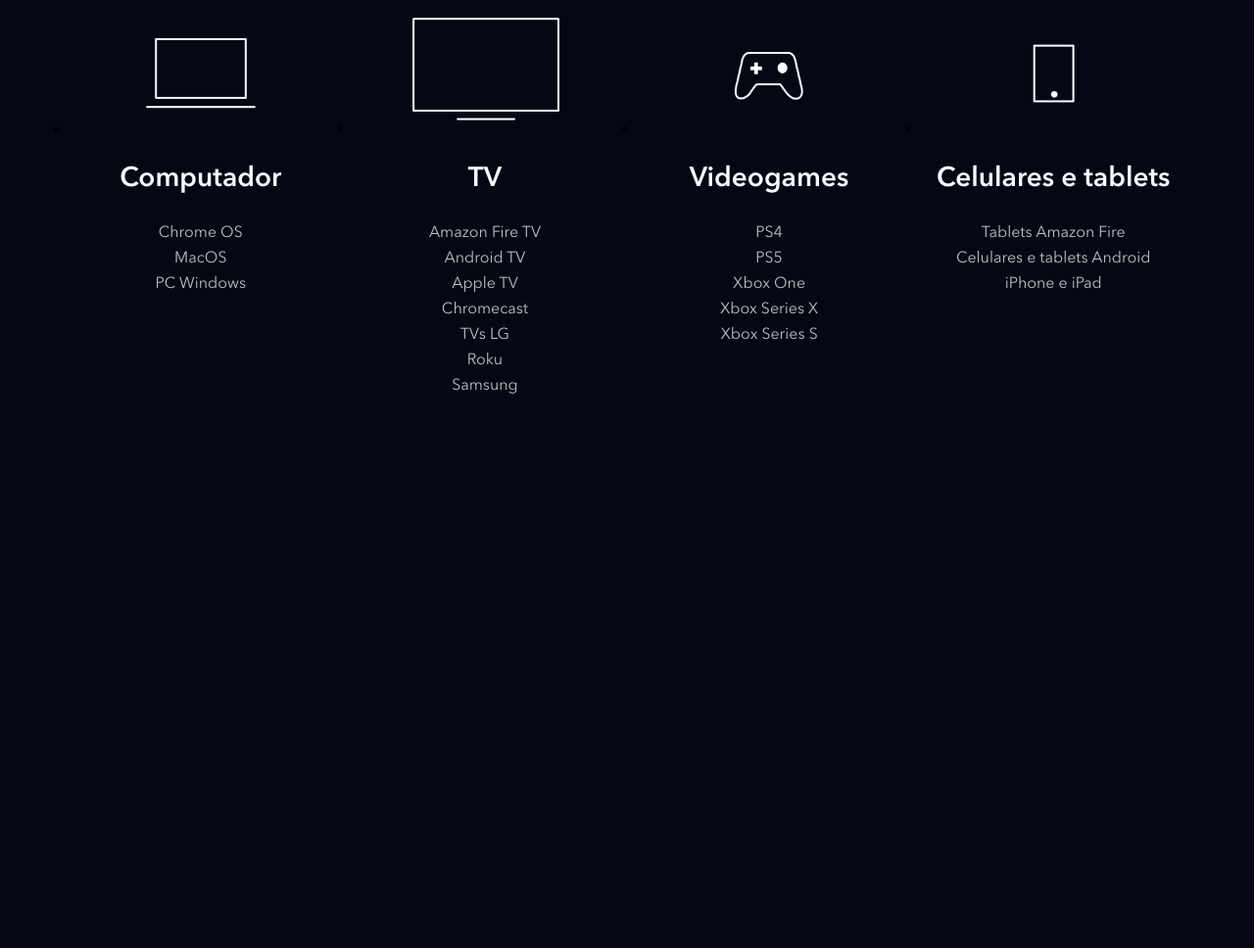
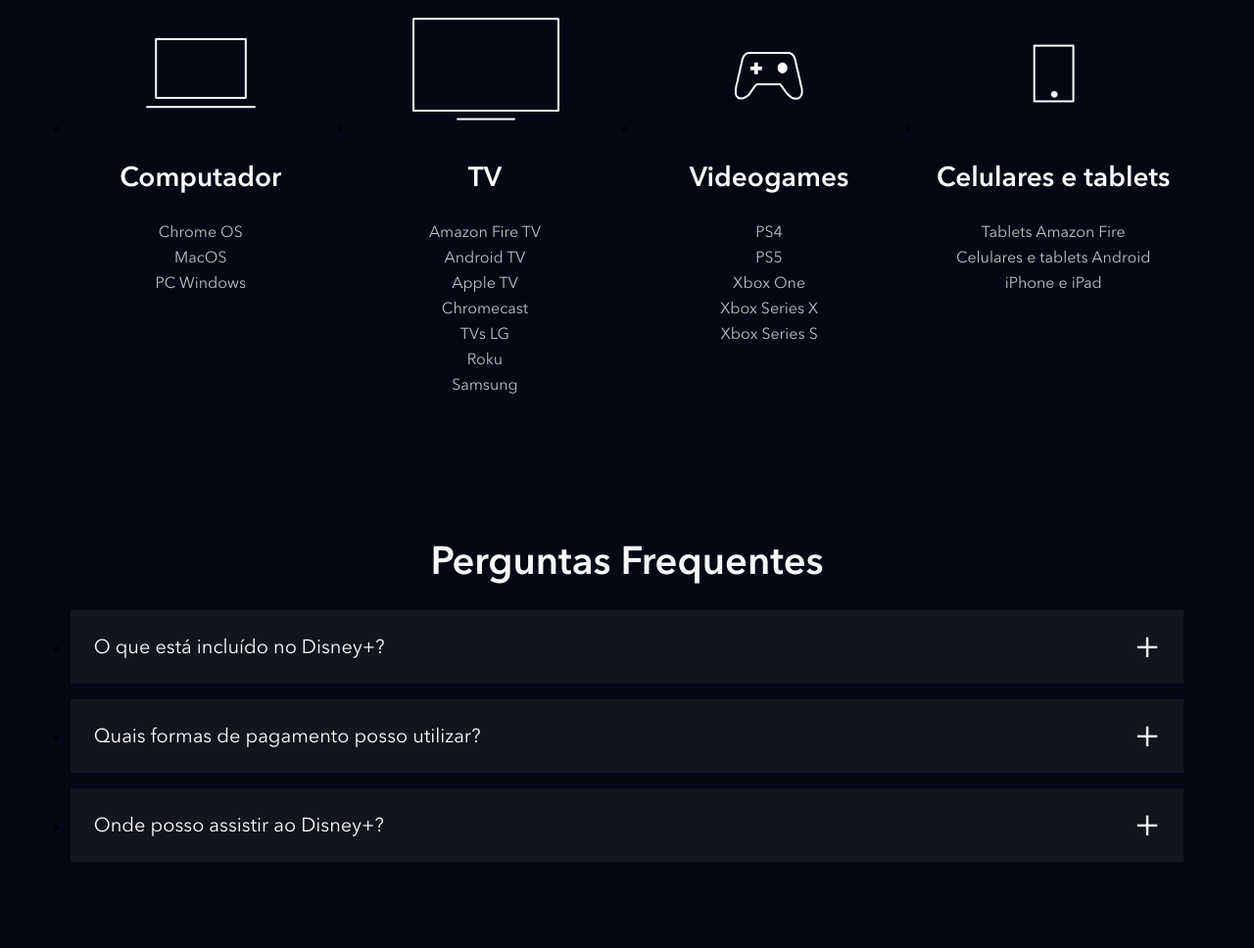
Before and after one commit to brunocarvalho0612/clone_disneyplus, a website: page index.html in a window 1280 px wide. Shown: the part 3913-4881 px from the top of the page at 98% size. Before the commit the page ends 4390 px from the top, so only its background shows below. Drawn offline with nearby package versions, Linux system fonts and the light colour scheme; files that its build step writes are made by us from their sources; files whose address does not match are found by name.

Commit message:
create section "faq"

```diff
--- a/index.html
+++ b/index.html
@@ -195,6 +195,39 @@
       </li>
     </ul>
   </section>
+  <section class="faq">
+    <h2 class="title">Perguntas Frequentes</h2>
+    <ul class="faq__questions">
+      <li class="faq__questions__item">
+        <div class="faq__questions__item__question" data-faq-question>
+          O que está incluído no Disney+?
+        </div>
+        <div class="faq__questions__item__answer text--big">
+          <p><span>Benefícios de assinar o Disney+:</span></p>
+          <p>• Estreias de filmes, séries originais e clássicos da Disney, Pixar, Marvel, Star Wars, National Geographic e Star.</p>
+          <p>• Os torneios mais importantes do mundo e programas da ESPN ao vivo.</p>
+          <p>• Até quatro telas ao mesmo tempo com o Disney+ Premium, e até duas com o Disney+ Padrão.</p>
+          <p>• Downloads, criação de perfis e controle parental para personalizar a experiência por idade, de acordo com o seu plano.</p>
+        </div>
+      </li>
+      <li class="faq__questions__item">
+        <div class="faq__questions__item__question" data-faq-question>
+          Quais formas de pagamento posso utilizar?
+        </div>
+        <div class="faq__questions__item__answer text--big">
+          <p>Você pode utilizar: cartão de débito, cartão de crédito, PayPal, Mercado Pago, e também empresas parceiras como Google Play Store, App Store da Apple, Mercado Livre e provedores locais de TV, telefonia e internet.</p>
+        </div>
+      </li>
+      <li class="faq__questions__item">
+        <div class="faq__questions__item__question" data-faq-question>
+          Onde posso assistir ao Disney+?
+        </div>
+        <div class="faq__questions__item__answer text--big">
+          <p>O aplicativo do Disney+ está disponível em dispositivos móveis, navegadores, videogames, decodificadores e smart TVs. Confira a <a href="#">lista completa de dispositivos compatíveis na Central de Ajuda.</a></p>
+        </div>
+      </li>
+    </ul>
+  </section>
   <script src="./src/main.js"></script>
 </body>
 </html>
--- a/src/main.js
+++ b/src/main.js
@@ -1,5 +1,6 @@
 document.addEventListener('DOMContentLoaded', function () {
   const buttons = document.querySelectorAll('[data-tab-button]');
+  const questions = document.querySelectorAll('[data-faq-question]');
 
   for (let i = 0; i < buttons.length; i++) {
     buttons[i].addEventListener('click', function (botao) {
@@ -11,7 +12,18 @@
       botao.target.classList.add('shows__tabs__button--is-active');
     })
   }
+
+  for (let i = 0; i < questions.length; i++) {
+    questions[i].addEventListener('click', abreOuFechaResposta);
+  }
 })
+
+function abreOuFechaResposta(elemento) {
+  const classe = 'faq__questions__item--is-open';
+  const elementoPai = elemento.target.parentNode;
+
+  elementoPai.classList.toggle(classe);
+}
 
 function removeBotaoAtivo () {
   const buttons = document.querySelectorAll('[data-tab-button]');
--- /dev/null
+++ b/src/styles/_faq.scss
@@ -0,0 +1,61 @@
+.faq {
+  padding: 5.6vw;
+
+  h2 {
+    text-align: center;
+    margin-bottom: 24px;
+  }
+
+  &__questions {
+    &__item {
+      background-color: #13151d;
+      margin-bottom: 16px;
+
+      &__question {
+        color: #fff;
+        font-size: 20px;
+        padding: 24px;
+        display: block;
+        cursor: pointer;
+        position: relative;
+
+        &::after {
+          content: '+';
+          position: absolute;
+          top: 0;
+          right: 24px;
+          height: 100%;
+          display: flex;
+          align-items: center;
+          font-size: 40px;
+        }
+      }
+
+      &__answer {
+        height: 0px;
+        overflow: hidden;
+        padding: 0 24px;
+        transition: height, 0.5s ease;
+      }
+
+      &--is-open {
+        .faq__questions__item__question::after {
+          content: '-';
+        }
+
+        .faq__questions__item__answer {
+          height: auto;
+          padding-bottom: 24px;
+          transition: height, 0.5s ease;
+
+          p {
+            margin: 16px 0;
+          }
+          a {
+            color: silver;
+          }
+        }
+      }
+    }
+  }
+}
--- a/src/styles/main.scss
+++ b/src/styles/main.scss
@@ -3,6 +3,7 @@
 @use 'shows';
 @use 'plans';
 @use 'availables-devices';
+@use 'faq';
 
 
 @font-face {
@@ -81,6 +82,7 @@
     margin-top: 2vw;
     margin-bottom: 8px;
     border: none;
+    cursor: pointer;
 }
 
 .image-text-section {
```
